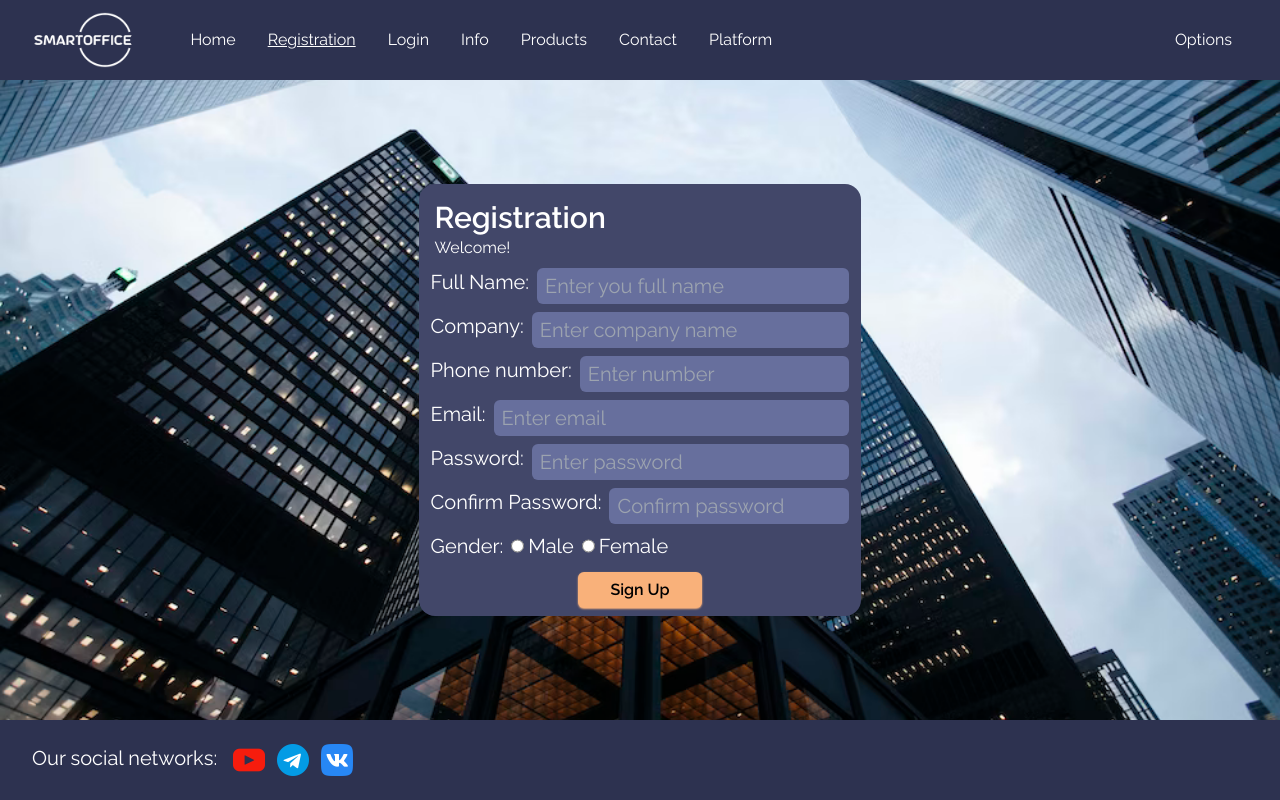
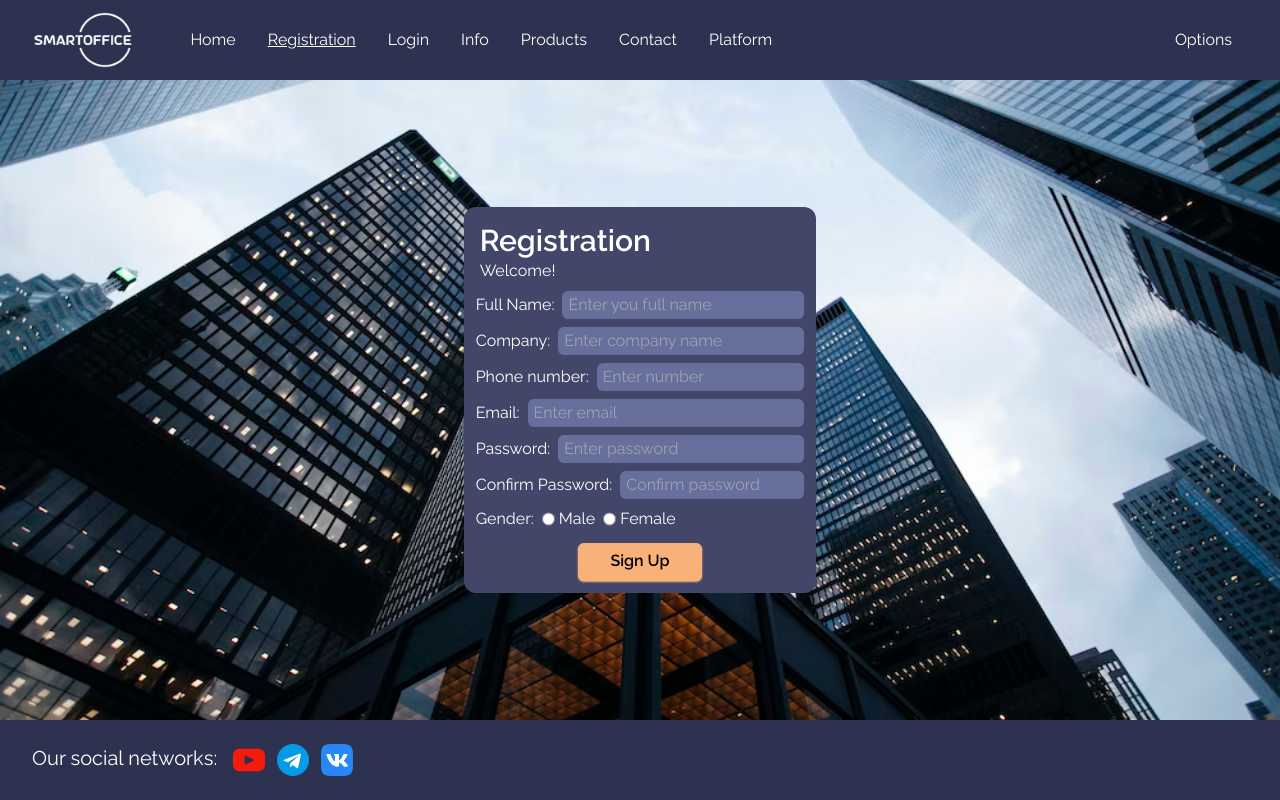
Before and after one commit to Michael2464/SmartOffice, a Vue app: page /registration in a window 1280 px wide. Built offline with nearby package versions, Linux system fonts and the light colour scheme.

Commit message:
More API Update / UI Update

```diff
--- /dev/null
+++ b/src/components/Button.vue
@@ -0,0 +1,18 @@
+<template>
+	<div>
+		<button class="w-fit h-fit px-8 py-1.5 hover:mt-0.5 rounded-md shadow-sm font-semibold border-b-2 hover:border-b-0 border-baseAccent hover:shadow-darkAccent shadow-baseAccent hover:bg-darkAccent bg-baseAccent text-baseBlack">
+			{{ text }}
+		</button>
+	</div>
+</template>
+
+<script setup lang="ts">
+// @ts-ignore
+defineProps<{
+	text: string
+}>();
+</script>
+
+<style>
+
+</style>
--- a/src/components/Option.vue
+++ b/src/components/Option.vue
@@ -2,8 +2,7 @@
   <div class="py-10">
     <nav>
 			<router-link :to="link">
-        <img class="w-auto h-48 rounded-lg aspect-4/3 border-solid border-baseWhite
-                  duration-75 hover:border-2" :src="image">
+        <img class="w-auto h-48 rounded-lg aspect-4/3 border-solid border-baseWhite duration-75 hover:border-2" :src="image">
       </router-link>
 		</nav>
     <p class="text-center mt-2 text-2xl w-64">{{title}}</p>
--- a/src/views/Home.vue
+++ b/src/views/Home.vue
@@ -82,10 +82,7 @@
           </div>
 
           <div class="flex justify-center">
-            <input
-              class="rounded-md mt-2 px-8 py-1.5 shadow-sm font-semibold hover:shadow-darkAccent shadow-baseAccent hover:bg-darkAccent bg-baseAccent text-baseBlack"
-              type="submit" @click="submit" value="Submit"
-            >
+            <Button class="mt-1.5" @click="submit" text="Submit" />
           </div>
         </div>
       </div>
@@ -93,10 +90,7 @@
 
     <div class="flex flex-col justify-center py-12 bg-baseColor">
       <p class="text-xl">For more information about the product and company, see</p>
-      <input
-        class="rounded-md m-auto mt-2 px-8 py-1.5 shadow-sm font-semibold hover:shadow-darkAccent shadow-baseAccent hover:bg-darkAccent bg-baseAccent text-baseBlack"
-        type="submit" value="Info"
-      >
+      <Button class="m-auto mt-2" text="Info" />
     </div>
   </div>
 </template>
@@ -108,6 +102,8 @@
   import Welcome from '../components/Welcome.vue';
   import Left from '../components/Left.vue';
   import Right from '../components/Right.vue';
+
+  import Button from '../components/Button.vue';
 
   const full_name = ref('');
   const company = ref('');
@@ -139,11 +135,10 @@
       email.value = '';
 
       response.json();
-    } //else {
-      //alert('Нельзя оставлять поля пустыми!')
-    //};
+    } else {
+      alert('Нельзя оставлять поля пустыми!')
+    };
   };
-
 </script>
 
 <style scoped>
--- a/src/views/Login.vue
+++ b/src/views/Login.vue
@@ -10,11 +10,17 @@
 			</div>
 			<div class="flex flex-col place-items-center content-center rounded-md bg-lightColor ps-1">
 				<span class="w-full p-0.5 text-left">Login:</span>
-				<input class="w-full rounded-md p-1 bg-lightColor" type="text">
+				<input v-model="login" class="w-full rounded-md p-1 bg-lightColor" type="text">
 			</div>
 			<div class="flex flex-col place-items-center content-center rounded-md bg-lightColor ps-1">
 				<span class="w-full p-0.5 text-left">Password:</span>
-				<input class="w-full rounded-md p-1 bg-lightColor" type="password">
+				<div class="flex w-full">
+					<input v-model="password" id="password" class="w-[calc(100%-32px)] rounded-md p-1 bg-lightColor" type="password">
+					<div class="w-8 h-8 shrink-0 me-0.5" @click="passwordVisible">
+						<div id="visible" class="w-7 h-7 p-0.5 m-0.5 absolute bg-center bg-contain bg-origin-content hover:bg-origin-padding bg-no-repeat visible" style="background-image: url('/icons/visibility.svg');"></div>
+						<div id="invisible" class="w-7 h-7 p-0.5 m-0.5 absolute bg-center bg-contain bg-origin-content hover:bg-origin-padding bg-no-repeat invisible" style="background-image: url('/icons/visibility_off.svg');"></div>
+					</div>
+				</div>
 			</div>
 			<div class="flex space-x-8">
 				<div class="space-x-1">
@@ -26,19 +32,61 @@
 				</div>
 			</div>
 			<div class="flex justify-center">
-				<button
-					class="rounded-md px-8 py-1.5 shadow-sm font-semibold hover:shadow-darkAccent shadow-baseAccent hover:bg-darkAccent bg-baseAccent text-baseBlack"
-				>
-					<p>Login</p>
-				</button>
+	    	<Button @click="submit" text="Login" />
 			</div>
 		</div>
 	</div>
 </template>
 
 <script setup lang="ts">
+	// @ts-nocheck
+  import { ref } from 'vue';
 
-// const passwordVisible = ref(false);
+	import Button from '../components/Button.vue';
+
+  const login = ref('');
+  const password = ref('');
+
+  async function submit() {
+    if ( login.value !== '' && password.value !== '' ) {
+      const response = await fetch(`http://127.0.0.1:8000/login`,
+        {
+          method: "POST",
+          headers: {
+            "Accept": "application/json",
+            "Content-Type": "application/json",
+            "Access-Control-Allow-Origin": "*"
+          },
+          body: JSON.stringify({
+            "login": login.value,
+            "password": password.value
+          })
+        }
+      );
+
+      login.value = '';
+      password.value = '';
+
+			const res = await response.json()
+      console.log(res);
+    } else {
+      alert('Нельзя оставлять поля пустыми!')
+    };
+  };
+
+	function passwordVisible(_e: any) {
+		if (document.getElementById('visible')?.classList.contains('visible')) {
+			document.getElementById('password')?.removeAttribute("type")
+		} else {
+			document.getElementById('password')?.setAttribute("type", "password")
+		}
+
+		document.getElementById('visible')?.classList.toggle('visible');
+		document.getElementById('visible')?.classList.toggle('invisible');
+
+		document.getElementById('invisible')?.classList.toggle('visible');
+		document.getElementById('invisible')?.classList.toggle('invisible');
+	};
 </script>
 
 <style>
--- a/src/views/Registration.vue
+++ b/src/views/Registration.vue
@@ -3,109 +3,168 @@
     class="flex w-full h-[calc(100vh-160px)] bg-center bg-no-repeat bg-cover"
     style="background-image: url('/images/skyskipers.png')"
   >
-    <div class="rounded-2xl w-fit m-auto text-baseWhite bg-baseColor">
+    <div class="rounded-xl w-fit m-auto text-baseWhite bg-baseColor">
       <form class="p-2" action="#">
         <div class="p-2">
           <h2 class="w-fit text-3xl font-semibold">Registration</h2>
           <p>Welcome!</p>
         </div>
 
-        <div class="text-xl px-1 space-y-2">
-          <div class="flex space-x-2">
-            <span>Full Name:</span>
+        <div class="px-1 space-y-2">
+          <div class="flex items-center space-x-2">
+            <span class="w-fit h-fit">Full Name:</span>
             <input
+              v-model="full_name"
               name="full_name"
-              class="bg-lightColor grow rounded-md px-2 py-1"
+              class="bg-lightColor grow rounded-md ps-1.5 py-0.5"
               type="text"
               placeholder="Enter you full name"
               required
             >
           </div>
 
-          <div class="flex space-x-2">
-            <span>Company:</span>
+          <div class="flex items-center space-x-2">
+            <span class="w-fit h-fit">Company:</span>
             <input
+              v-model="company"
               name="company"
-              class="bg-lightColor grow rounded-md px-2 py-1"
+              class="bg-lightColor grow rounded-md ps-1.5 py-0.5"
               type="text"
               placeholder="Enter company name"
               required
             >
           </div>
 
-          <div class="flex space-x-2">
-            <span>Phone number:</span>
+          <div class="flex items-center space-x-2">
+            <span class="w-fit h-fit">Phone number:</span>
             <input
+              v-model="phone_number"
               name="phone_number"
-              class="bg-lightColor grow rounded-md px-2 py-1"
+              class="bg-lightColor grow rounded-md ps-1.5 py-0.5"
               type="text"
               placeholder="Enter number"
               required
             >
           </div>
 
-          <div class="flex space-x-2">
-            <span>Email:</span>
+          <div class="flex items-center space-x-2">
+            <span class="w-fit h-fit">Email:</span>
             <input
+              v-model="email"
               name="email"
-              class="bg-lightColor grow rounded-md px-2 py-1"
+              class="bg-lightColor grow rounded-md ps-1.5 py-0.5"
               type="text"
               placeholder="Enter email"
               required
             >
           </div>
 
-          <div class="flex space-x-2">
-            <span>Password:</span>
+          <div class="flex items-center space-x-2">
+            <span class="w-fit h-fit">Password:</span>
             <input
+              v-model="password"
               name="password"
-              class="bg-lightColor grow rounded-md px-2 py-1"
+              class="bg-lightColor grow rounded-md ps-1.5 py-0.5"
               type="text"
               placeholder="Enter password"
               required
             >
           </div>
 
-          <div class="flex space-x-2">
-            <span>Confirm Password:</span>
+          <div class="flex items-center space-x-2">
+            <span class="w-fit h-fit">Confirm Password:</span>
             <input
+              v-model="reply_password"
               name="reply_password"
-              class="bg-lightColor grow rounded-md px-2 py-1"
+              class="bg-lightColor grow rounded-md ps-1.5 py-0.5"
               type="text"
               placeholder="Confirm password"
               required
             >
           </div>
 
-          <div class="flex space-x-2">
+          <div class="flex items-center space-x-2">
             <span class="">Gender:</span>
             <label class="flex justify-center space-x-1">
-              <input name="gender" value="male" type="radio">
-              <span>Male</span>
+              <input v-model="gender" name="gender" value="male" type="radio">
+              <span class="w-fit h-fit">Male</span>
             </label>
             <label class="flex justify-center space-x-1">
-              <input name="gender" value="female" type="radio">
-              <span>Female</span>
+              <input v-model="gender" name="gender" value="female" type="radio">
+              <span class="w-fit h-fit">Female</span>
             </label>
           </div>
 
         </div>
 
         <div class="flex justify-center">
-          <input
-            class="rounded-md mt-3 px-8 py-1.5 shadow-sm font-semibold hover:shadow-darkAccent shadow-baseAccent hover:bg-darkAccent bg-baseAccent text-baseBlack"
-            type="submit"
-            value="Sign Up"
-          >
+          <Button class="mt-3 mb-1" @click="submit" text="Sign Up" />
         </div>
-
       </form>
     </div>
   </div>
 </template>
 
 <script setup lang="ts">
+  // @ts-nocheck
+  import { ref } from 'vue';
 
+  import Button from '../components/Button.vue';
+
+  const full_name = ref('');
+  const company = ref('');
+  const phone_number = ref('');
+  const email = ref('');
+  const password = ref('');
+  const reply_password = ref('');
+  const gender = ref('');
+
+  async function submit() {
+    if (
+      full_name.value !== '' &&
+      company.value !== '' &&
+      phone_number.value !== '' &&
+      email.value !== '' &&
+      password.value !== '' &&
+      reply_password.value !== '' &&
+      gender.value !== ''
+    ) {
+      if ( password.value === reply_password.value ) {
+        const response = await fetch(`http://127.0.0.1:8000/registration`,
+          {
+            method: "POST",
+            headers: {
+              "Accept": "application/json",
+              "Content-Type": "application/json",
+              "Access-Control-Allow-Origin": "*"
+            },
+            body: JSON.stringify({
+              "fullName": full_name.value,
+              "company": company.value,
+              "phone": phone_number.value,
+              "email": email.value,
+              "password": password.value,
+              "gender": gender.value
+            })
+          }
+        );
+
+        full_name.value = '';
+        company.value = '';
+        phone_number.value = '';
+        email.value = '';
+        password.value = '';
+        reply_password.value = '';
+        gender.value = '';
+
+        response.json();
+      } else {
+        alert('Passwords must match!')
+      };
+    } else {
+      alert('Fields cannot be left blank!')
+    };
+  };
 </script>
 
 <style scoped>
```
Also changed, not shown: src/components/Welcome.vue (+7 -4 lines), public/icons/visibility.svg (added), public/icons/visibility_off.svg (added).
